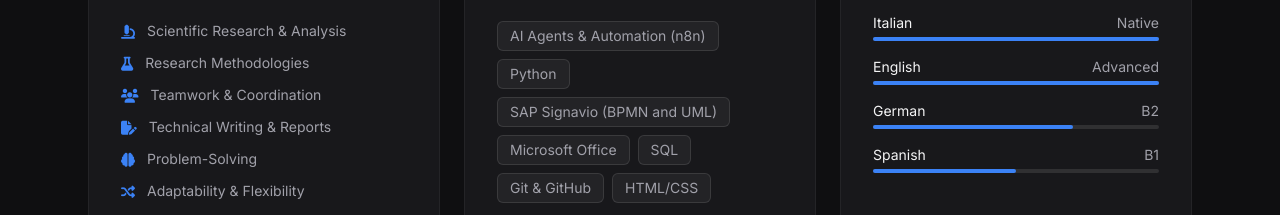
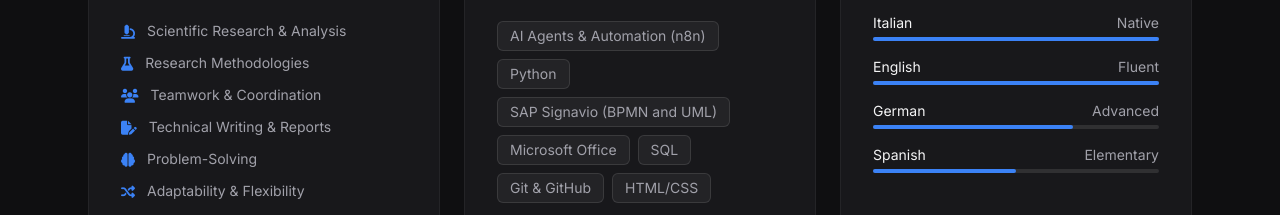
Before and after one commit to emanueleragusi/emanueleragusi.github.io, a plain HTML site: page index.html in a window 1280 px wide. Shown: the part 930-1145 px from the top of the page. Drawn offline with nearby package versions, Linux system fonts and the light colour scheme.

Commit message:
Update index.html

```diff
--- a/index.html
+++ b/index.html
@@ -192,21 +192,21 @@
                     <div>
                         <div class="flex justify-between text-sm mb-1">
                             <span>English</span>
-                            <span class="text-secondary">Advanced</span>
+                            <span class="text-secondary">Fluent</span>
                         </div>
                         <div class="w-full bg-white/10 h-1 rounded-full"><div class="bg-blue-500 h-1 rounded-full w-full"></div></div>
                     </div>
                     <div>
                         <div class="flex justify-between text-sm mb-1">
                             <span>German</span>
-                            <span class="text-secondary">B2</span>
+                            <span class="text-secondary">Advanced</span>
                         </div>
                         <div class="w-full bg-white/10 h-1 rounded-full"><div class="bg-blue-500 h-1 rounded-full w-[70%]"></div></div>
                     </div>
                     <div>
                         <div class="flex justify-between text-sm mb-1">
                             <span>Spanish</span>
-                            <span class="text-secondary">B1</span>
+                            <span class="text-secondary">Elementary</span>
                         </div>
                         <div class="w-full bg-white/10 h-1 rounded-full"><div class="bg-blue-500 h-1 rounded-full w-[50%]"></div></div>
                     </div>
```
